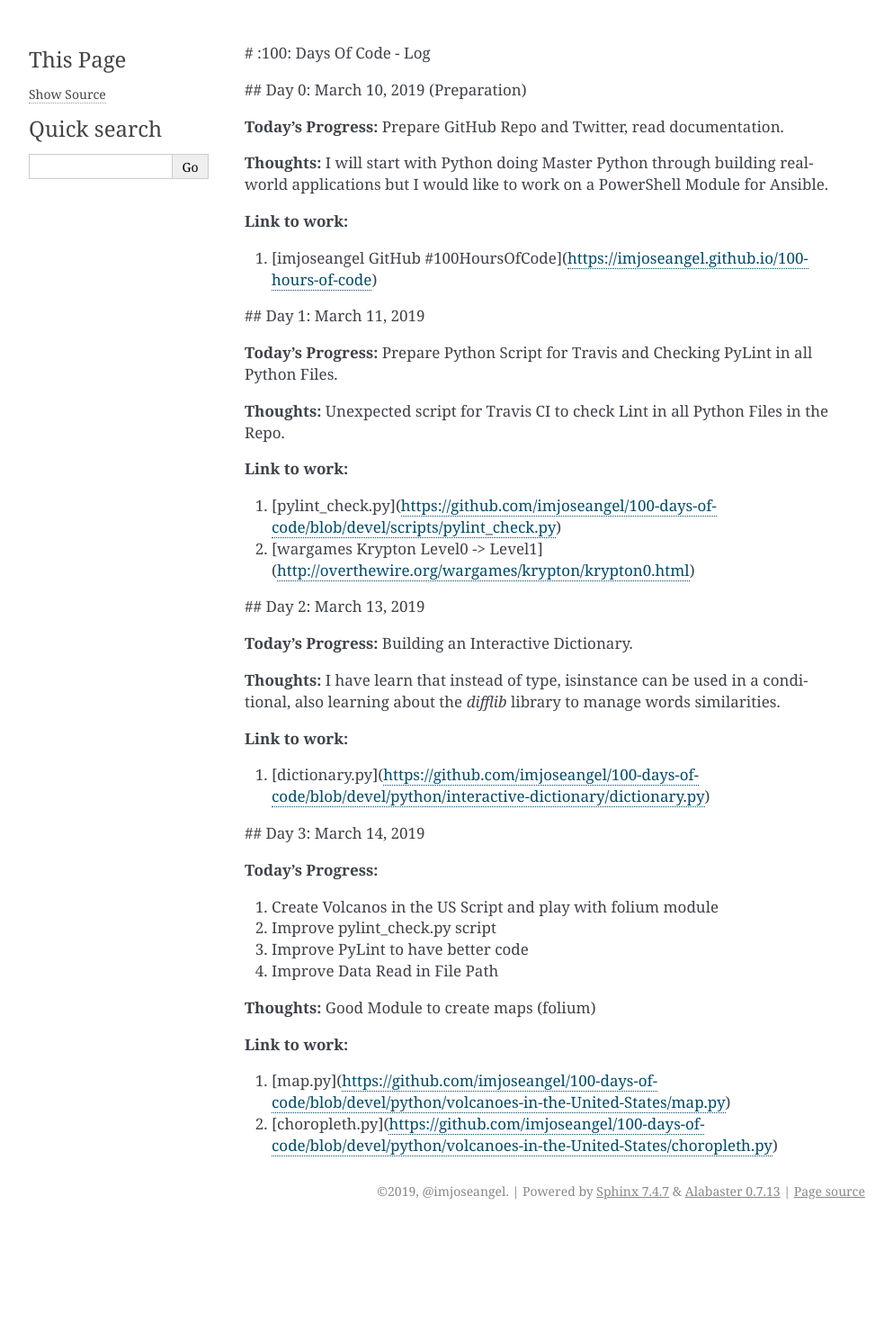
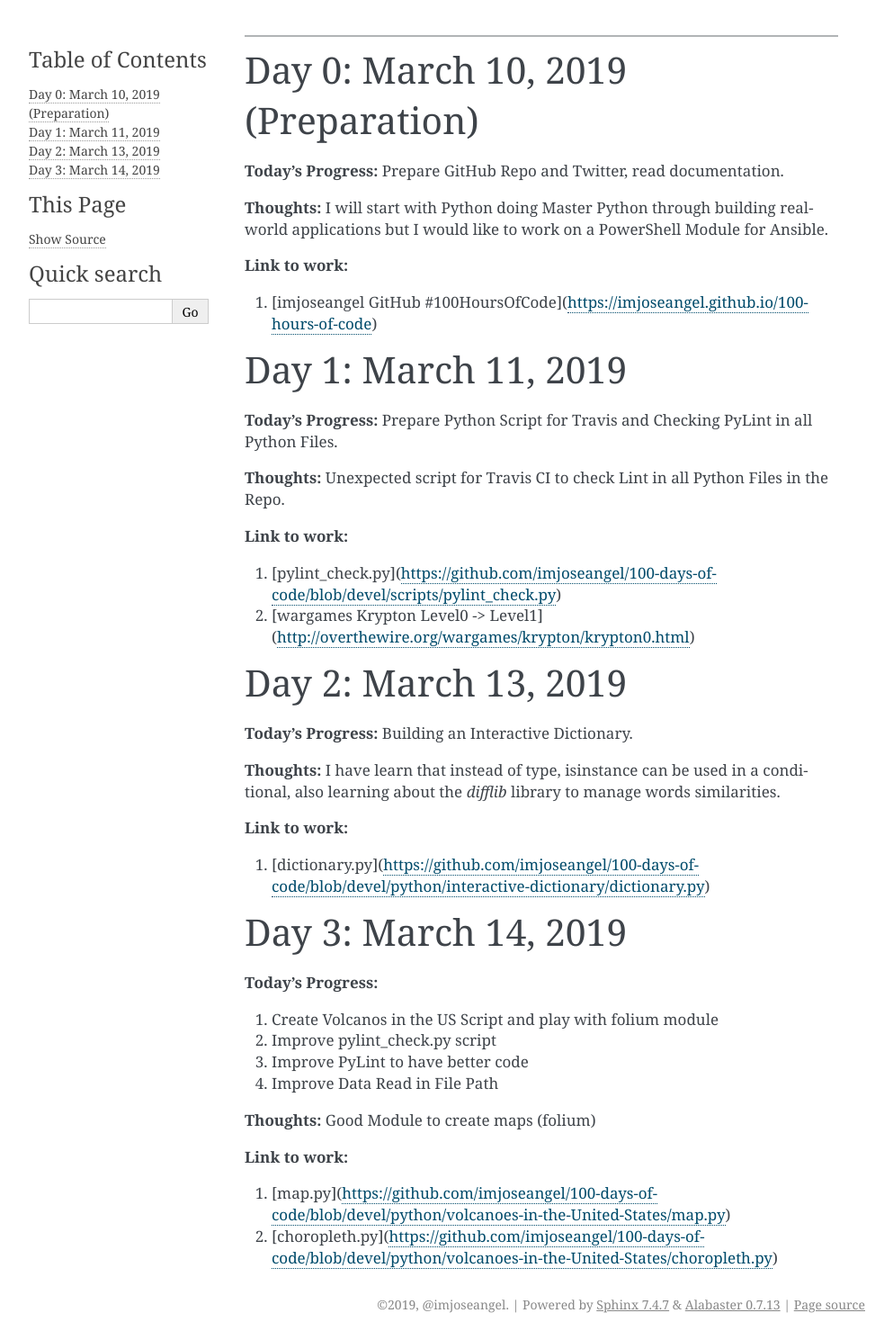
Before and after one commit to imjoseangel/100-days-of-code, a Sphinx documentation site: the page built from docs/index.rst, in a window 1280 px wide. Shown: the whole page at 90% size, without its empty margins (148-1141 px from the left). Built offline with Sphinx 7.4.7, drawn with Linux system fonts in a browser that asks for light colours; before the commit the page ends 1363 px from its top, so only the background shows below that.

Commit message:
Fixing Titles

```diff
--- a/docs/index.rst
+++ b/docs/index.rst
@@ -1,6 +1,8 @@
-# :100: Days Of Code - Log
+:100: Days Of Code - Log
+========================
 
-## Day 0: March 10, 2019 (Preparation)
+Day 0: March 10, 2019 (Preparation)
+-----------------------------------
 
 **Today's Progress:** Prepare GitHub Repo and Twitter, read documentation.
 
@@ -10,7 +12,8 @@
 
 1. [imjoseangel GitHub #100HoursOfCode](https://imjoseangel.github.io/100-hours-of-code)
 
-## Day 1: March 11, 2019
+Day 1: March 11, 2019
+---------------------
 
 **Today's Progress:** Prepare Python Script for Travis and Checking PyLint in all Python Files.
 
@@ -21,7 +24,8 @@
 1. [pylint_check.py](https://github.com/imjoseangel/100-days-of-code/blob/devel/scripts/pylint_check.py)
 2. [wargames Krypton Level0 -> Level1](http://overthewire.org/wargames/krypton/krypton0.html)
 
-## Day 2: March 13, 2019
+Day 2: March 13, 2019
+---------------------
 
 **Today's Progress:** Building an Interactive Dictionary.
 
@@ -31,7 +35,8 @@
 
 1. [dictionary.py](https://github.com/imjoseangel/100-days-of-code/blob/devel/python/interactive-dictionary/dictionary.py)
 
-## Day 3: March 14, 2019
+Day 3: March 14, 2019
+---------------------
 
 **Today's Progress:**
 
```
